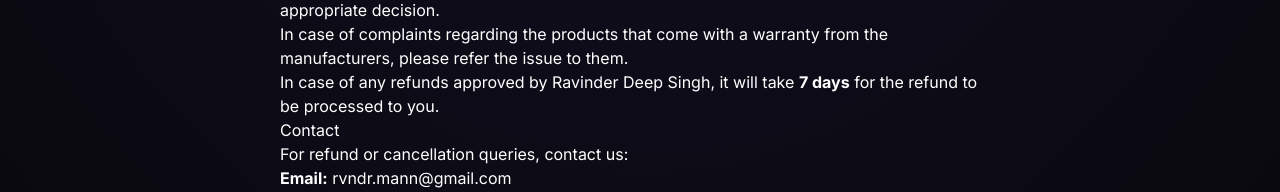
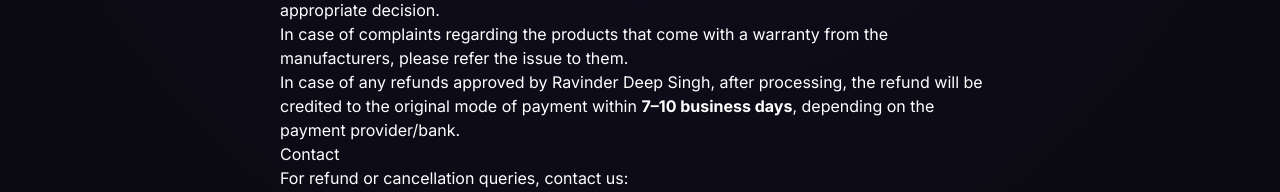
Before and after one commit to rvndrmann/mannaistudio, a Next.js app: page /refund in a window 1280 px wide. Shown: the part 562-754 px from the top of the page. Built offline with nearby package versions, Linux system fonts and the light colour scheme; no server answers; the database is empty.

Commit message:
Update refund processing line with provider/bank crediting timeline
Co-Authored-By: Claude Opus 4.6 <noreply@anthropic.com>

```diff
--- a/src/app/refund/page.tsx
+++ b/src/app/refund/page.tsx
@@ -16,7 +16,7 @@ export default function RefundPage() {
                     <li>In case of receipt of damaged or defective items, please report to our customer service team. The request would be entertained once the seller / merchant listed on the Platform has checked and determined the same at its own end. This should be reported within <strong>7 days</strong> of receipt of products.</li>
                     <li>In case you feel that the product received is not as shown on the site or as per your expectations, you must bring it to the notice of our customer service within <strong>7 days</strong> of receiving the product. The customer service team after looking into your complaint will take an appropriate decision.</li>
                     <li>In case of complaints regarding the products that come with a warranty from the manufacturers, please refer the issue to them.</li>
-                    <li>In case of any refunds approved by Ravinder Deep Singh, it will take <strong>7 days</strong> for the refund to be processed to you.</li>
+                    <li>In case of any refunds approved by Ravinder Deep Singh, after processing, the refund will be credited to the original mode of payment within <strong>7–10 business days</strong>, depending on the payment provider/bank.</li>
                 </ol>
 
                 <h2>Contact</h2>
```
